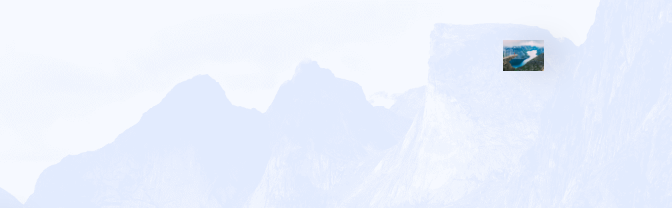
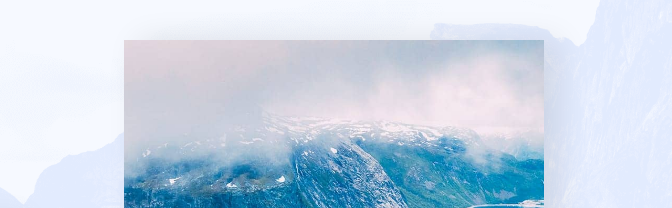
Before and after one commit to INVISIBLE5130/norway, a plain HTML site: page index.html in a window 1280 px wide. Shown: the top 208 px of the page, 608-1280 px from the left. Drawn offline with Linux system fonts and the light colour scheme.

Commit message:
Added style fixes

```diff
--- a/css/style.css
+++ b/css/style.css
@@ -317,14 +317,14 @@ body {
         line-height: 40px;
     }
 
-    .main-row {
-        height: 60vh;
+    .main-calculator {
+        width: 35%;
+        height: auto;
     }
 
-    .main-calculator {
-        width: auto;
-        padding: 2% 2% 1%;
-        height: max-content;
+    .main-comment-text-img {
+        width: 35%;
+        margin-top: 5%;
     }
 }
 
@@ -354,7 +354,7 @@ body {
 
     .main-why_us-main_block-suits-block-title,
     .main-works-main_block-university-text-title,
-    .main-text-description-comment{
+    .main-text-description-comment {
         font-size: 4.5vw;
         line-height: 4.5vw;
     }
@@ -403,7 +403,7 @@ body {
 
     .main-works-main_block-university-img {
         width: 100%;
-        height: 20vh;
+        height: 30vh;
         order: unset !important;
         border-radius: unset !important;
     }
@@ -416,4 +416,8 @@ body {
         margin-top: unset;
         margin-bottom: 10%;
     }
+
+    .main-comment-text-img {
+        margin-top: 5%;
+    }
 }
```
